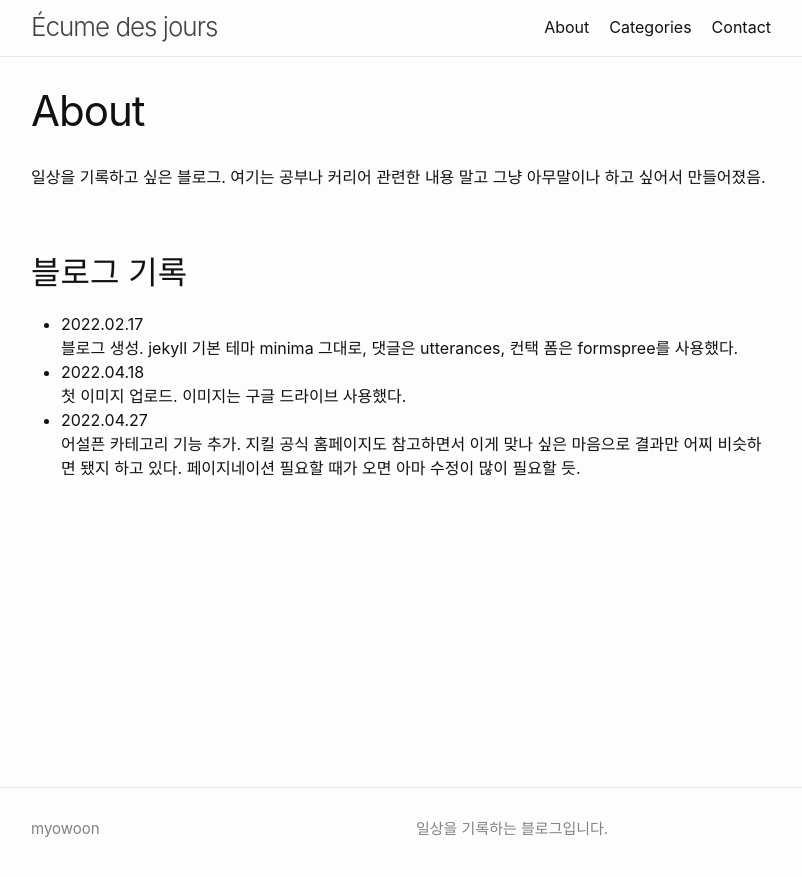
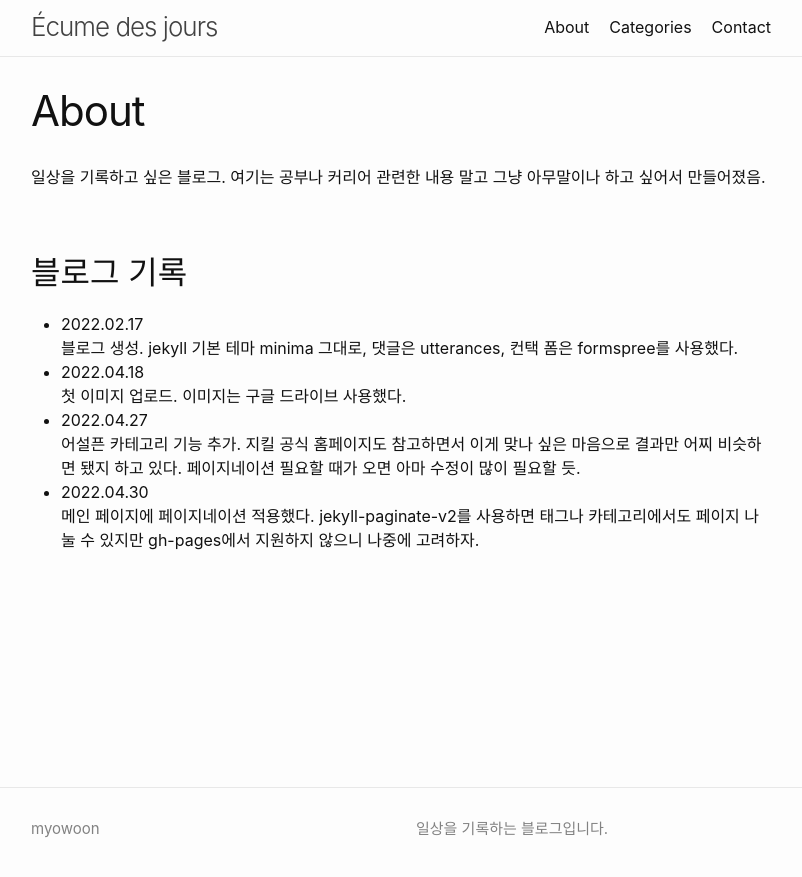
Before and after one commit to myowoon/myowoon.github.io, a Jekyll site: the page built from about.md, in a window 1280 px wide. Shown: the top 877 px of the page, without its empty margins (239-1041 px from the left). Built offline with Jekyll 4.4.1, drawn with Linux system fonts in a browser that asks for light colours.

Commit message:
Add pagination

```diff
--- a/Gemfile
+++ b/Gemfile
@@ -5,3 +5,4 @@ gemspec
 
 gem "jekyll", ENV["JEKYLL_VERSION"] if ENV["JEKYLL_VERSION"]
 gem "kramdown-parser-gfm" if ENV["JEKYLL_VERSION"] == "~> 3.9"
+gem "jekyll-paginate"
--- a/_config.yml
+++ b/_config.yml
@@ -57,6 +57,10 @@ header_pages:
 # Build settings
 theme: minima
 
+paginate: 10
+paginate_path: "/page/:num/"
+
 plugins:
   - jekyll-feed
   - jekyll-seo-tag
+  - jekyll-paginate
--- a/about.md
+++ b/about.md
@@ -14,3 +14,5 @@ permalink: /about/
   첫 이미지 업로드. 이미지는 구글 드라이브 사용했다.
 - 2022.04.27 <br />
   어설픈 카테고리 기능 추가. 지킬 공식 홈페이지도 참고하면서 이게 맞나 싶은 마음으로 결과만 어찌 비슷하면 됐지 하고 있다. 페이지네이션 필요할 때가 오면 아마 수정이 많이 필요할 듯.
+- 2022.04.30 <br />
+  메인 페이지에 페이지네이션 적용했다. jekyll-paginate-v2를 사용하면 태그나 카테고리에서도 페이지 나눌 수 있지만 gh-pages에서 지원하지 않으니 나중에 고려하자.
```
Also changed, not shown: Gemfile.lock, index.html (renamed from index.md).
